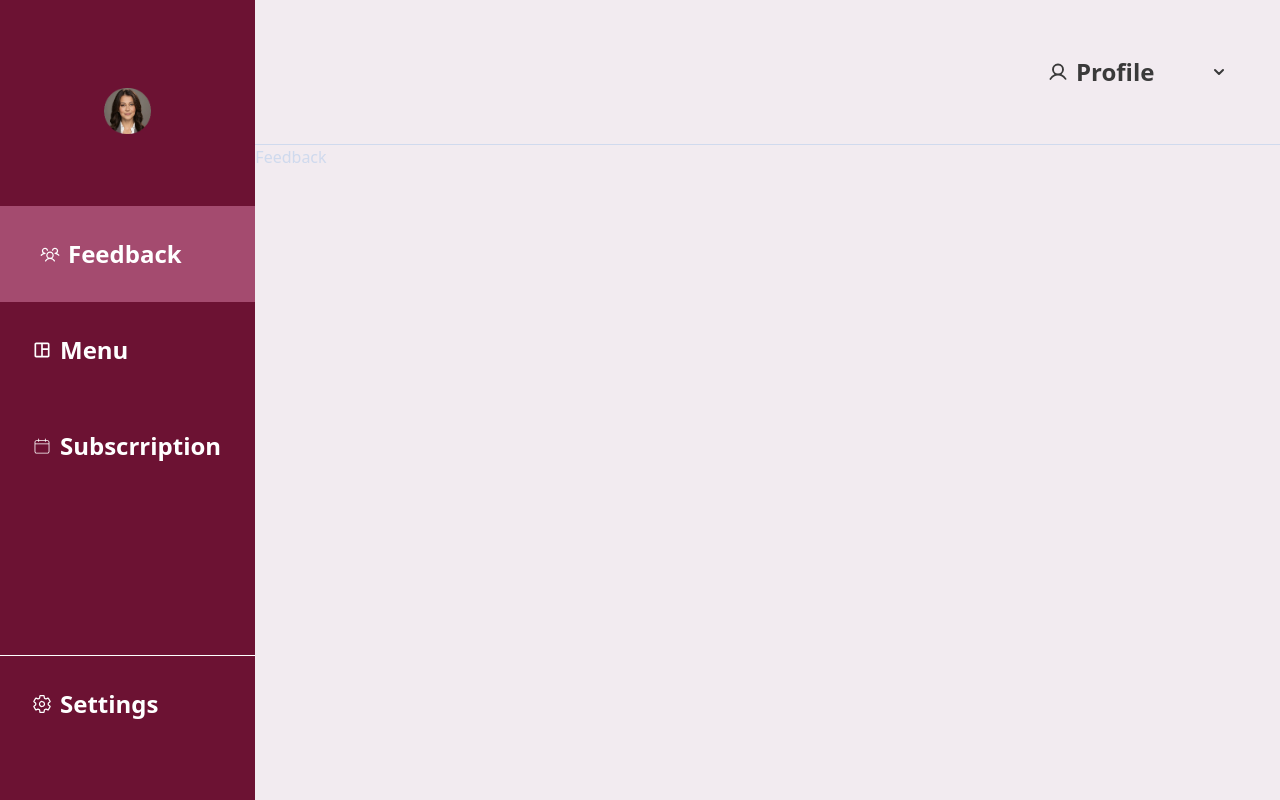
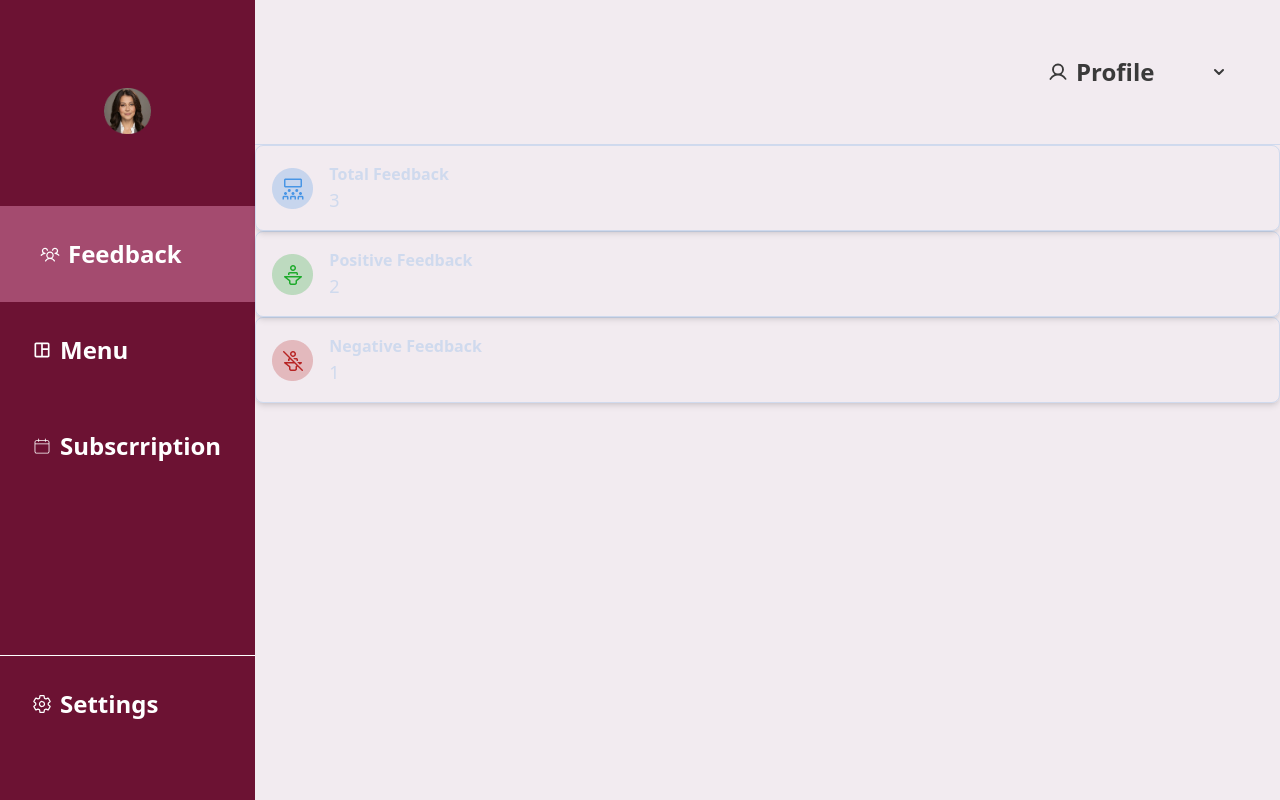
Before and after one commit to PeaceOloruntoba/nikita, a React (Vite) app: page /feedback in a window 1280 px wide. Built offline with nearby package versions, Linux system fonts and the light colour scheme.

Commit message:
Update Feedback.jsx

```diff
--- a/src/pages/Feedback.jsx
+++ b/src/pages/Feedback.jsx
@@ -3,6 +3,7 @@ import { negativeFeedback, positiveFeedback, totalFeedback } from "../assets";
 
 export default function Feedback() {
   const [feedbackStatus, setFeedbackStatus] = useState();
+
   const feedbacks = [
     {
       id: 1,
@@ -32,25 +33,51 @@ export default function Feedback() {
         "Feedback Feedback Feedback Feedback Feedback Feedback Feedback Feedback Feedback Feedback Feedback Feedback Feedback Feedback Feedback ",
     },
   ];
+
+  // Calculate feedback counts dynamically
+  const totalFeedbackCount = feedbacks.length;
+  const positiveFeedbackCount = feedbacks.filter(
+    (fb) => fb.status === "positive"
+  ).length;
+  const negativeFeedbackCount = feedbacks.filter(
+    (fb) => fb.status === "negative"
+  ).length;
+
   const feedbackCard = [
     {
       id: 1,
       name: "Total Feedback",
-      value: feedbacks.length,
-      icon: <img src={totalFeedback} alt="" />,
+      value: totalFeedbackCount,
+      icon: <img src={totalFeedback} alt="Total Feedback" />,
     },
     {
       id: 2,
       name: "Positive Feedback",
-      value: 120,
-      icon: <img src={positiveFeedback} alt="" />,
+      value: positiveFeedbackCount,
+      icon: <img src={positiveFeedback} alt="Positive Feedback" />,
     },
     {
-      id: 2,
+      id: 3, // Fixed duplicate ID
       name: "Negative Feedback",
-      value: 80,
-      icon: <img src={negativeFeedback} alt="" />,
+      value: negativeFeedbackCount,
+      icon: <img src={negativeFeedback} alt="Negative Feedback" />,
     },
   ];
-  return <div>Feedback</div>;
+
+  return (
+    <div>
+      {feedbackCard.map((card) => (
+        <div
+          key={card.id}
+          className="p-4 border rounded-lg shadow-md flex items-center gap-4"
+        >
+          {card.icon}
+          <div>
+            <h3 className="font-bold">{card.name}</h3>
+            <p className="text-lg">{card.value}</p>
+          </div>
+        </div>
+      ))}
+    </div>
+  );
 }
```
